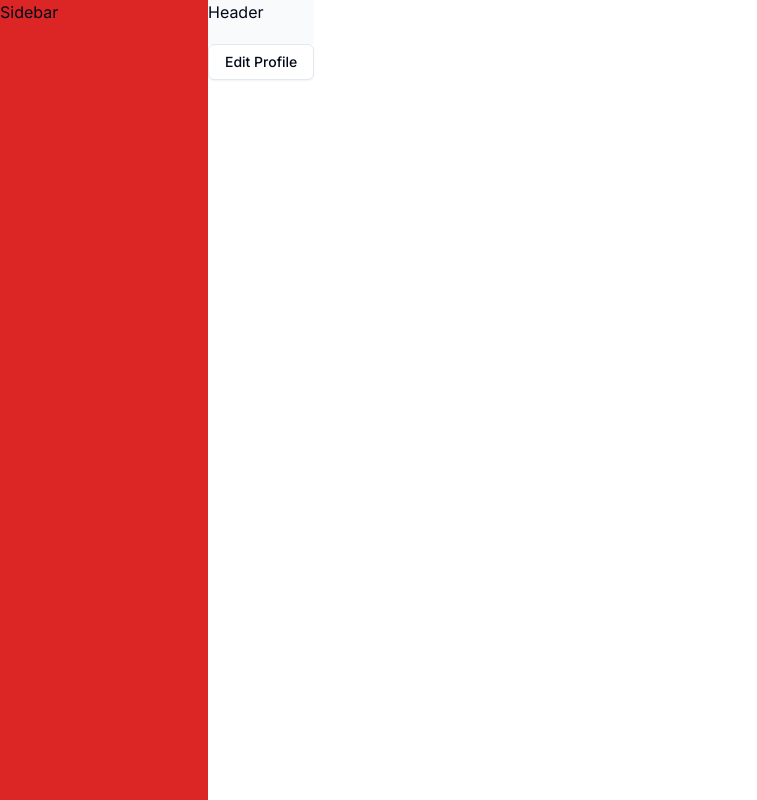
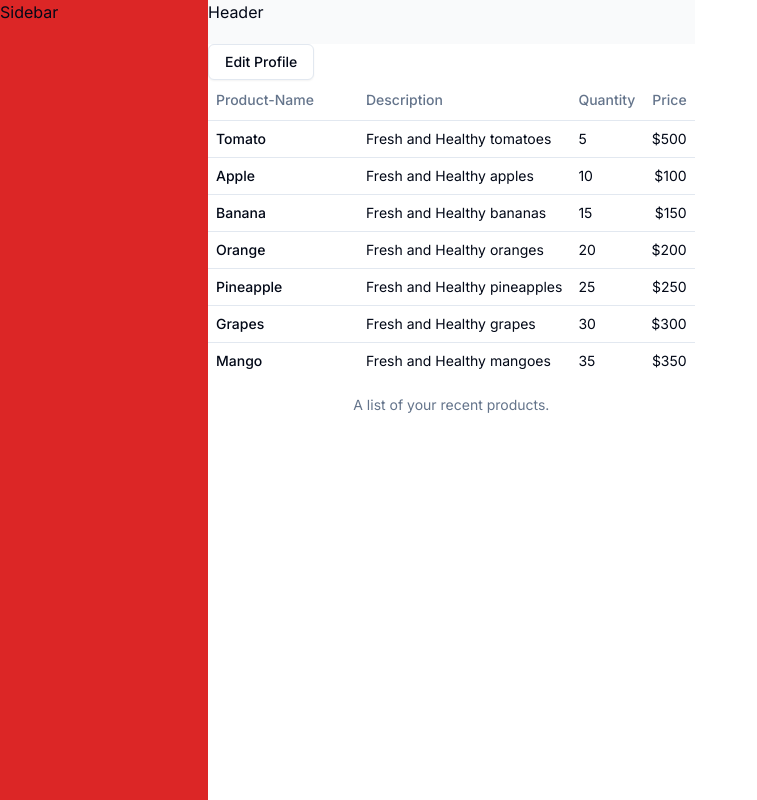
Before and after one commit to ubuntuportal/ubuntu_portal, a Next.js app in the folder ubuntu_portal_frontend/: page /supplier/dashboard/products in a window 1280 px wide. Shown: the whole page, without its empty margins (0-757 px from the left). Built offline with nearby package versions, Linux system fonts and the light colour scheme.

Commit message:
added the product table

```diff
--- a/ubuntu_portal_frontend/app/supplier/dashboard/products/page.tsx
+++ b/ubuntu_portal_frontend/app/supplier/dashboard/products/page.tsx
@@ -1,10 +1,12 @@
 import { AddProduct } from "@/components/supplier/AddProduct";
+import { Tables } from "@/components/supplier/Table";
 import React from "react";
 
 function ProductsPage() {
   return (
     <div>
       <AddProduct />
+      <Tables />
     </div>
   );
 }
--- /dev/null
+++ b/ubuntu_portal_frontend/components/supplier/Table.tsx
@@ -0,0 +1,88 @@
+"use client";
+import React from "react";
+import {
+  Table,
+  TableBody,
+  TableCaption,
+  TableCell,
+  TableHead,
+  TableHeader,
+  TableRow,
+} from "@/components/ui/table";
+
+const products = [
+  {
+    name: "Tomato",
+    description: "Fresh and Healthy tomatoes",
+    quantity: 5,
+    price: "$500",
+  },
+  {
+    name: "Apple",
+    description: "Fresh and Healthy apples",
+    quantity: 10,
+    price: "$100",
+  },
+  {
+    name: "Banana",
+    description: "Fresh and Healthy bananas",
+    quantity: 15,
+    price: "$150",
+  },
+  {
+    name: "Orange",
+    description: "Fresh and Healthy oranges",
+    quantity: 20,
+    price: "$200",
+  },
+  {
+    name: "Pineapple",
+    description: "Fresh and Healthy pineapples",
+    quantity: 25,
+    price: "$250",
+  },
+  {
+    name: "Grapes",
+    description: "Fresh and Healthy grapes",
+    quantity: 30,
+    price: "$300",
+  },
+  {
+    name: "Mango",
+    description: "Fresh and Healthy mangoes",
+    quantity: 35,
+    price: "$350",
+  },
+];
+
+export function Tables() {
+  return (
+    <Table>
+      <TableCaption>A list of your recent products.</TableCaption>
+      <TableHeader>
+        <TableRow>
+          <TableHead className="w-[150px]">Product-Name</TableHead>
+          <TableHead>Description</TableHead>
+          <TableHead>Quantity</TableHead>
+          <TableHead className="text-right">Price</TableHead>
+        </TableRow>
+      </TableHeader>
+      <TableBody>
+        {products.map((product) => (
+          <TableRow key={product.name}>
+            <TableCell className="font-medium">{product.name}</TableCell>
+            <TableCell>{product.description}</TableCell>
+            <TableCell>{product.quantity}</TableCell>
+            <TableCell className="text-right">{product.price}</TableCell>
+          </TableRow>
+        ))}
+      </TableBody>
+      {/* <TableFooter>
+        <TableRow>
+          <TableCell colSpan={3}>Total</TableCell>
+          <TableCell className="text-right">$2,500.00</TableCell>
+        </TableRow>
+      </TableFooter> */}
+    </Table>
+  );
+}
--- /dev/null
+++ b/ubuntu_portal_frontend/components/ui/table.tsx
@@ -0,0 +1,120 @@
+import * as React from "react"
+
+import { cn } from "@/lib/utils"
+
+const Table = React.forwardRef<
+  HTMLTableElement,
+  React.HTMLAttributes<HTMLTableElement>
+>(({ className, ...props }, ref) => (
+  <div className="relative w-full overflow-auto">
+    <table
+      ref={ref}
+      className={cn("w-full caption-bottom text-sm", className)}
+      {...props}
+    />
+  </div>
+))
+Table.displayName = "Table"
+
+const TableHeader = React.forwardRef<
+  HTMLTableSectionElement,
+  React.HTMLAttributes<HTMLTableSectionElement>
+>(({ className, ...props }, ref) => (
+  <thead ref={ref} className={cn("[&_tr]:border-b", className)} {...props} />
+))
+TableHeader.displayName = "TableHeader"
+
+const TableBody = React.forwardRef<
+  HTMLTableSectionElement,
+  React.HTMLAttributes<HTMLTableSectionElement>
+>(({ className, ...props }, ref) => (
+  <tbody
+    ref={ref}
+    className={cn("[&_tr:last-child]:border-0", className)}
+    {...props}
+  />
+))
+TableBody.displayName = "TableBody"
+
+const TableFooter = React.forwardRef<
+  HTMLTableSectionElement,
+  React.HTMLAttributes<HTMLTableSectionElement>
+>(({ className, ...props }, ref) => (
+  <tfoot
+    ref={ref}
+    className={cn(
+      "border-t bg-muted/50 font-medium [&>tr]:last:border-b-0",
+      className
+    )}
+    {...props}
+  />
+))
+TableFooter.displayName = "TableFooter"
+
+const TableRow = React.forwardRef<
+  HTMLTableRowElement,
+  React.HTMLAttributes<HTMLTableRowElement>
+>(({ className, ...props }, ref) => (
+  <tr
+    ref={ref}
+    className={cn(
+      "border-b transition-colors hover:bg-muted/50 data-[state=selected]:bg-muted",
+      className
+    )}
+    {...props}
+  />
+))
+TableRow.displayName = "TableRow"
+
+const TableHead = React.forwardRef<
+  HTMLTableCellElement,
+  React.ThHTMLAttributes<HTMLTableCellElement>
+>(({ className, ...props }, ref) => (
+  <th
+    ref={ref}
+    className={cn(
+      "h-10 px-2 text-left align-middle font-medium text-muted-foreground [&:has([role=checkbox])]:pr-0 [&>[role=checkbox]]:translate-y-[2px]",
+      className
+    )}
+    {...props}
+  />
+))
+TableHead.displayName = "TableHead"
+
+const TableCell = React.forwardRef<
+  HTMLTableCellElement,
+  React.TdHTMLAttributes<HTMLTableCellElement>
+>(({ className, ...props }, ref) => (
+  <td
+    ref={ref}
+    className={cn(
+      "p-2 align-middle [&:has([role=checkbox])]:pr-0 [&>[role=checkbox]]:translate-y-[2px]",
+      className
+    )}
+    {...props}
+  />
+))
+TableCell.displayName = "TableCell"
+
+const TableCaption = React.forwardRef<
+  HTMLTableCaptionElement,
+  React.HTMLAttributes<HTMLTableCaptionElement>
+>(({ className, ...props }, ref) => (
+  <caption
+    ref={ref}
+    className={cn("mt-4 text-sm text-muted-foreground", className)}
+    {...props}
+  />
+))
+TableCaption.displayName = "TableCaption"
+
+export {
+  Table,
+  TableHeader,
+  TableBody,
+  TableFooter,
+  TableHead,
+  TableRow,
+  TableCell,
+  TableCaption,
+}
```
Also changed, not shown: ubuntu_portal_frontend/app/globals.css (line endings or trailing spaces), 1 other file (tests, documents, lock files or other folders).
